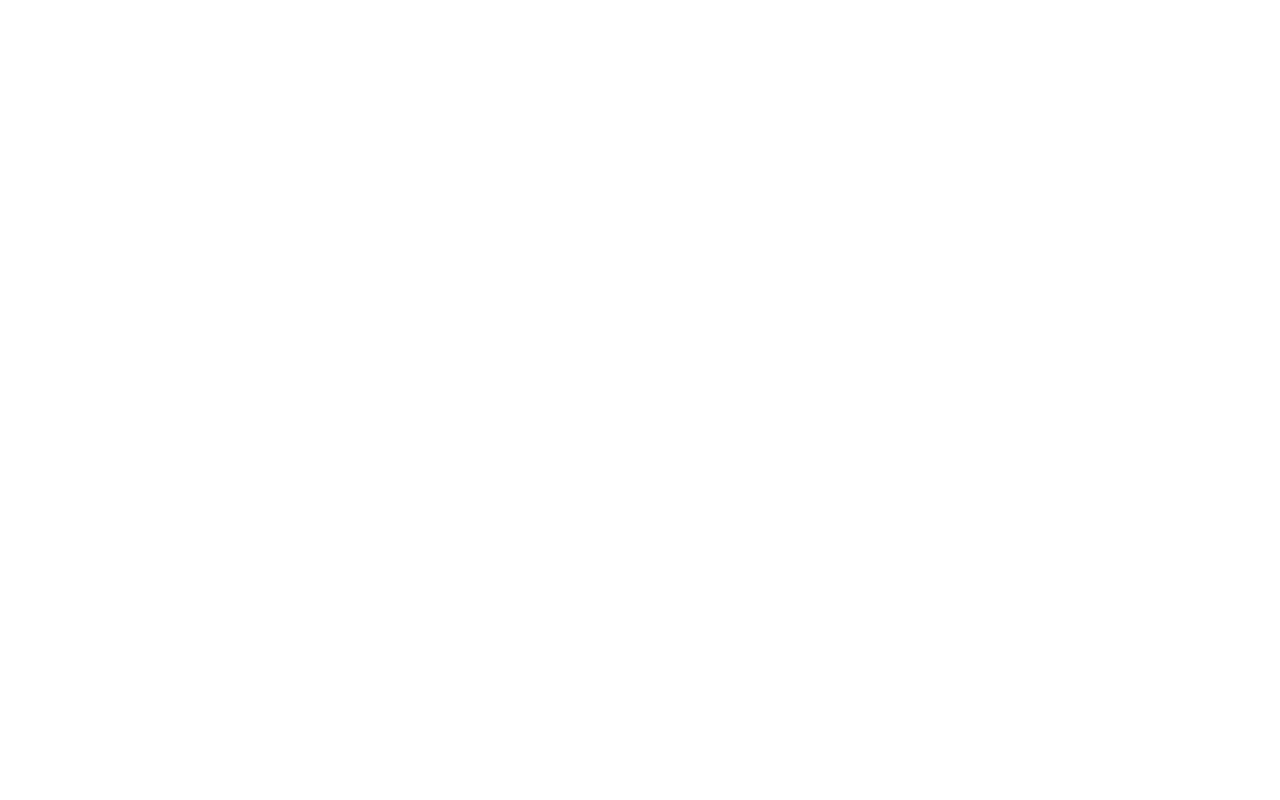
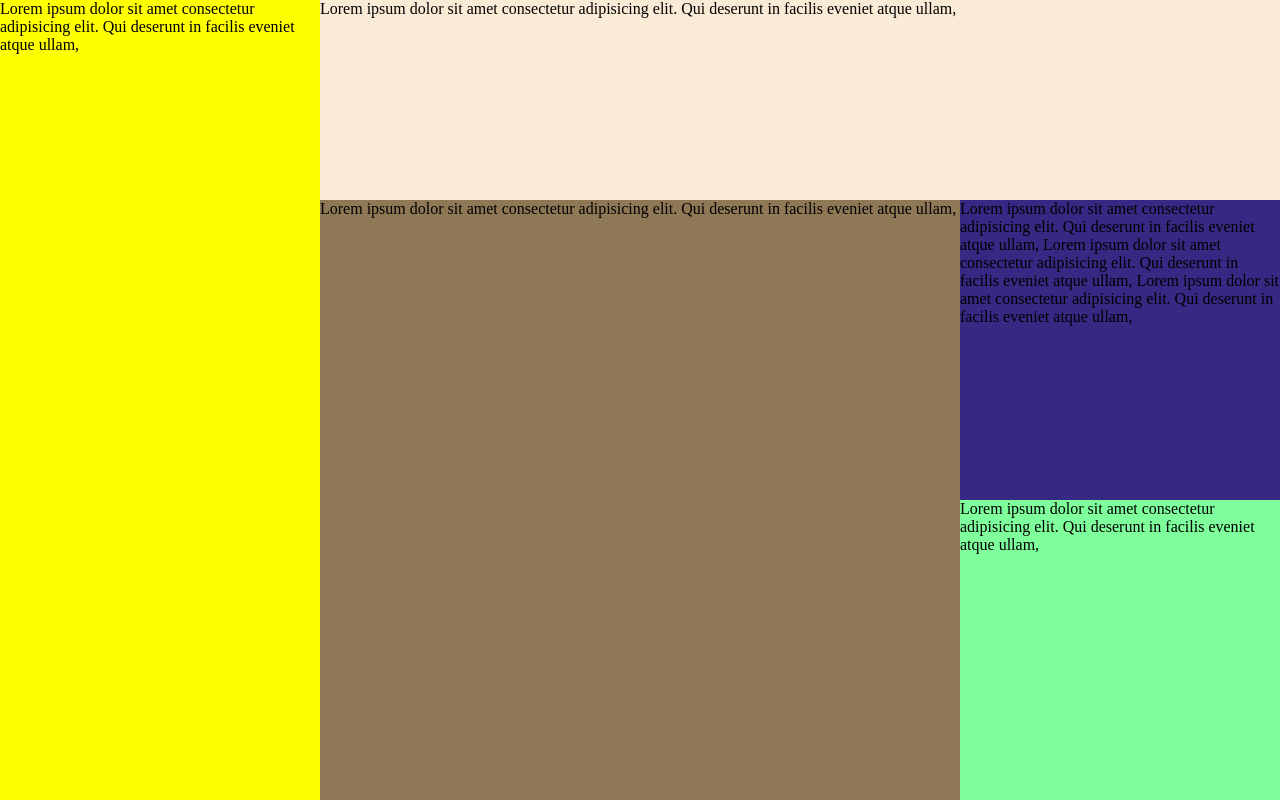
Before and after one commit to codeByMihaly/Admin-dashboard, a plain HTML site: page index.html in a window 1280 px wide. Drawn offline with Linux system fonts and the light colour scheme.

Commit message:
made the layout with grid

```diff
--- a/index.html
+++ b/index.html
@@ -7,9 +7,33 @@
   <link rel="stylesheet" href="style.css">
 </head>
 
-<body>
-
-
+<body class="container">
+ <header class="header">
+  Lorem ipsum dolor sit amet consectetur adipisicing elit.
+  Qui deserunt in facilis eveniet atque ullam,
+ </header>
+ <main class="main">
+  Lorem ipsum dolor sit amet consectetur adipisicing elit.
+  Qui deserunt in facilis eveniet atque ullam,
+ </main>
+ <article class="article">
+  <div class="announcement">
+      Lorem ipsum dolor sit amet consectetur adipisicing elit.
+    Qui deserunt in facilis eveniet atque ullam,
+    Lorem ipsum dolor sit amet consectetur adipisicing elit.
+   Qui deserunt in facilis eveniet atque ullam,
+    Lorem ipsum dolor sit amet consectetur adipisicing elit.
+    Qui deserunt in facilis eveniet atque ullam,
+  </div>
+    <div class="trending">
+      Lorem ipsum dolor sit amet consectetur adipisicing elit.
+    Qui deserunt in facilis eveniet atque ullam,
+    </div>
+  </article>
+ <sidebar class="sidebar">
+  Lorem ipsum dolor sit amet consectetur adipisicing elit.
+  Qui deserunt in facilis eveniet atque ullam,
+ </sidebar>
   <script src=script.js></script>
 </body>
 
--- a/style.css
+++ b/style.css
@@ -0,0 +1,46 @@
+* {
+    margin: 0;
+}
+
+body {
+    width: 100vw;
+    height: 100vh;
+}
+
+.container {
+    display: grid;
+    grid-template-columns: repeat(4, minmax(150px, 1fr));
+    grid-template-rows: repeat(4, minmax(150px, 1fr));
+}
+
+.header {
+    background-color: antiquewhite;
+    grid-area: 1/2/2/5;
+}
+
+.main {
+    background-color: rgb(143, 120, 86);
+    grid-area: 2/2/5/4;
+}
+
+.article {
+    display: grid;
+    grid-template-rows: repeat(2, minmax(150px, 1fr));
+    grid-area: 2/4/5/5;
+}
+
+.announcement {
+    background-color: rgb(54, 40, 131);
+
+}
+
+.trending {
+    background-color: rgb(127, 255, 155);
+
+
+}
+
+.sidebar {
+    background-color: rgb(255, 255, 2);
+    grid-area: 1/1/5/2;
+}
```
